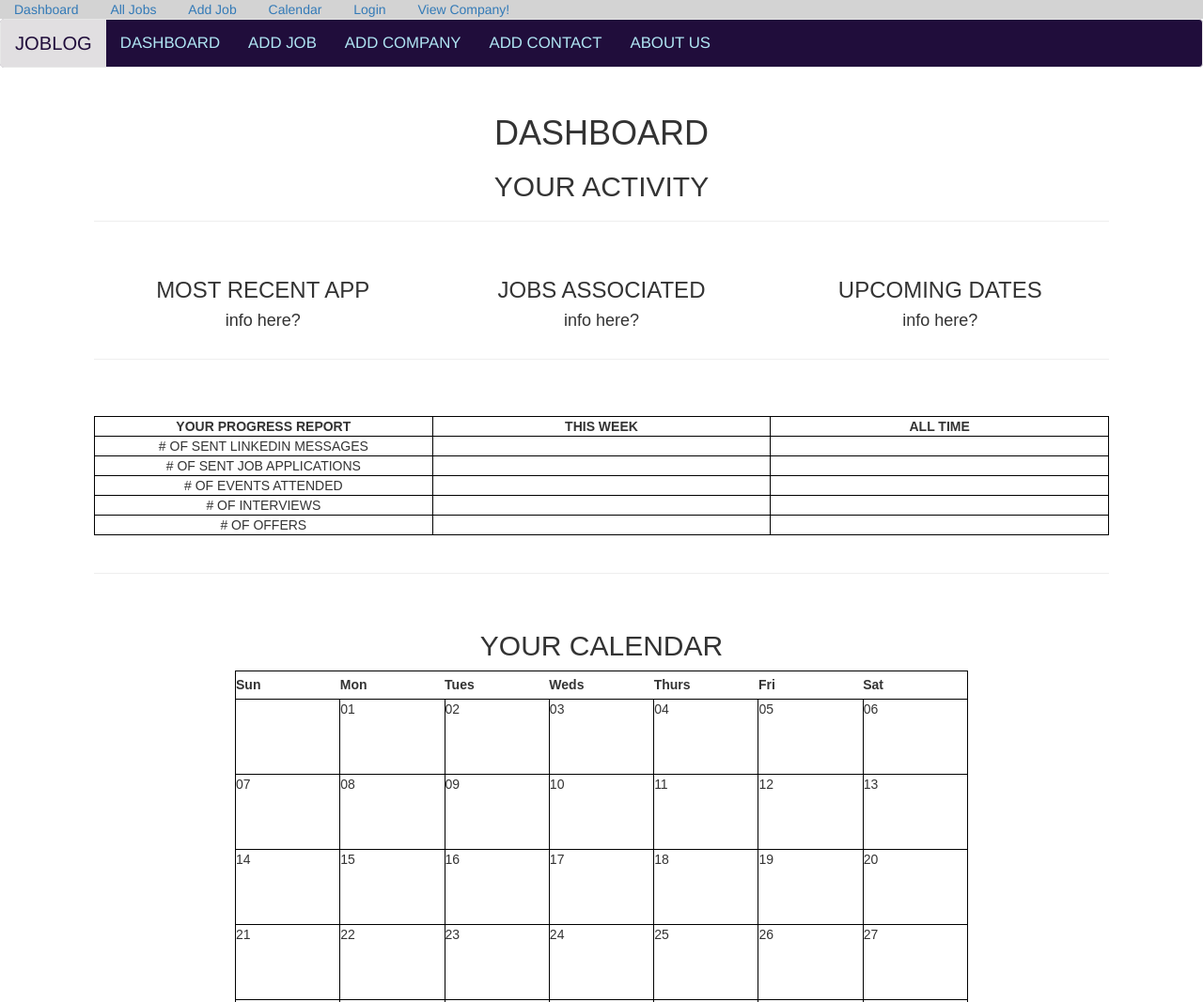
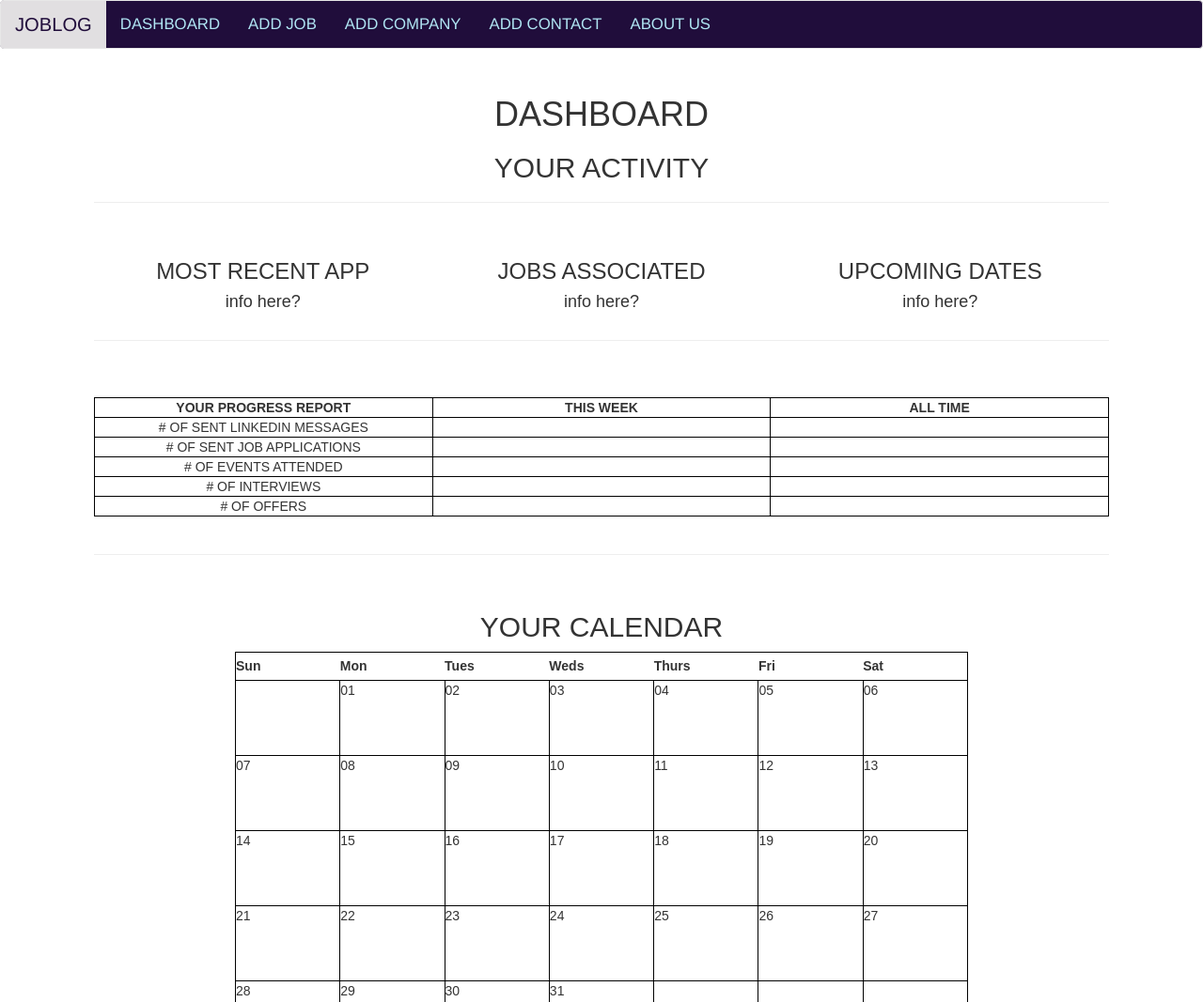
Before and after one commit to eddrakee/JobLog, a website: page client/index.html in a window 1280 px wide. Shown: the top 1067 px of the page at 94% size. Drawn offline with nearby package versions, Linux system fonts and the light colour scheme; some packages are replaced by stand-ins of ours.

Commit message:
removing double navbar

```diff
--- a/client/index.html
+++ b/client/index.html
@@ -27,16 +27,7 @@
     <link rel="stylesheet" href="bootstrap/dist/css/bootstrap.min.css">
     <link href="/static/css/stylesheet.css" rel="stylesheet">
 </head>
-<div id="navBar">
-    <ul style="list-style-type: none; margin: 0; padding: 0; width: 100%; background-color: lightgrey">
-        <li style="display: inline; padding: 0px 15px 0px 15px;"><a href="dashboardApp.html">Dashboard</a></li>
-        <li style="display: inline; padding: 0px 15px 0px 15px;"><a href="allJobs.html">All Jobs</a></li>
-        <li style="display: inline; padding: 0px 15px 0px 15px;"><a href="#">Add Job</a></li>
-        <li style="display: inline; padding: 0px 15px 0px 15px;"><a href="#">Calendar</a></li>
-        <li style="display: inline; padding: 0px 15px 0px 15px;"><a href="#!/login">Login</a></li>
-        <li style="display: inline; padding: 0px 15px 0px 15px;"><a href="#!/company/">View Company!</a></li>
-    </ul>
-</div>
+
 <body ng-app='app'>
      <nav class="navbar navbar-default">
         <div class="container-fluid">
```
